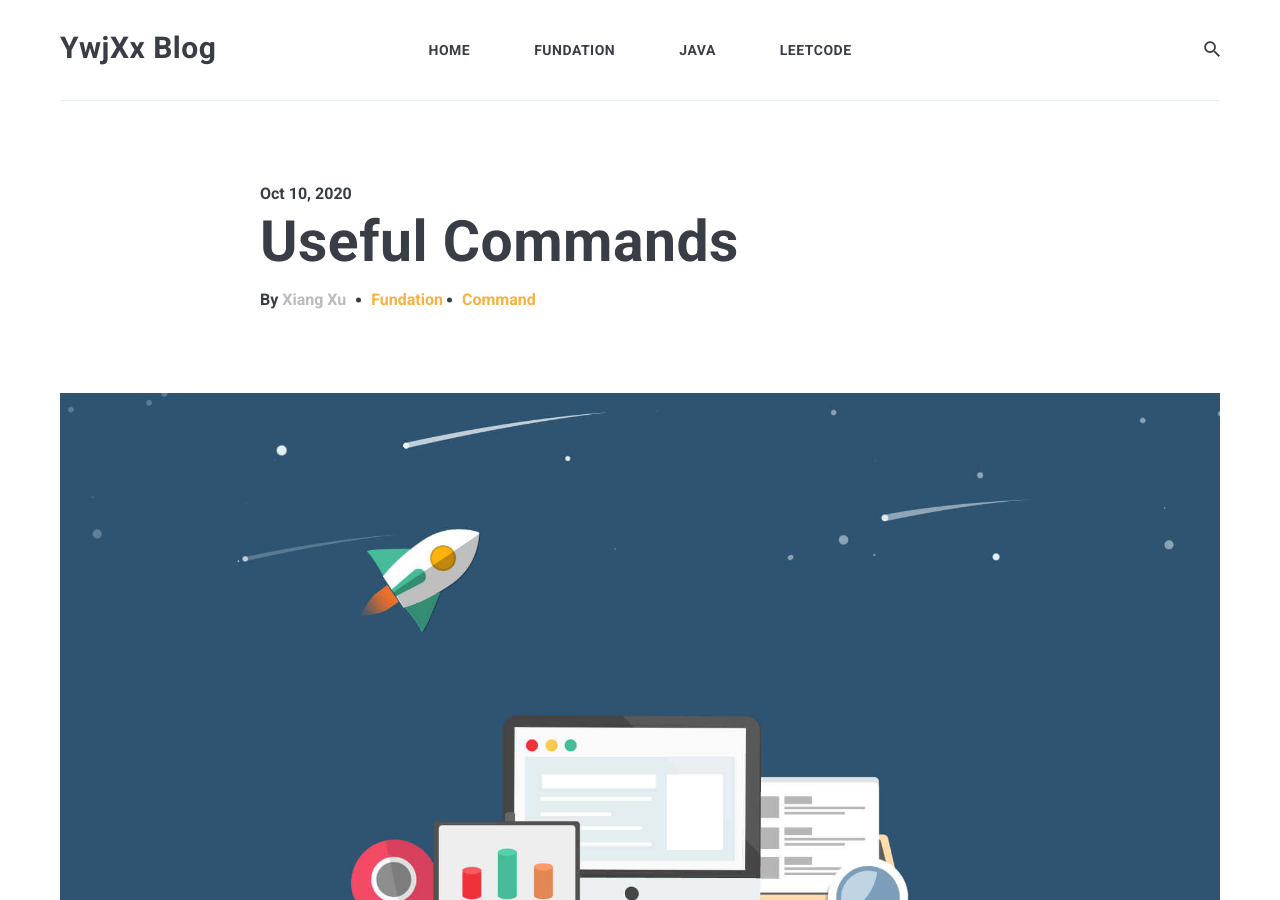
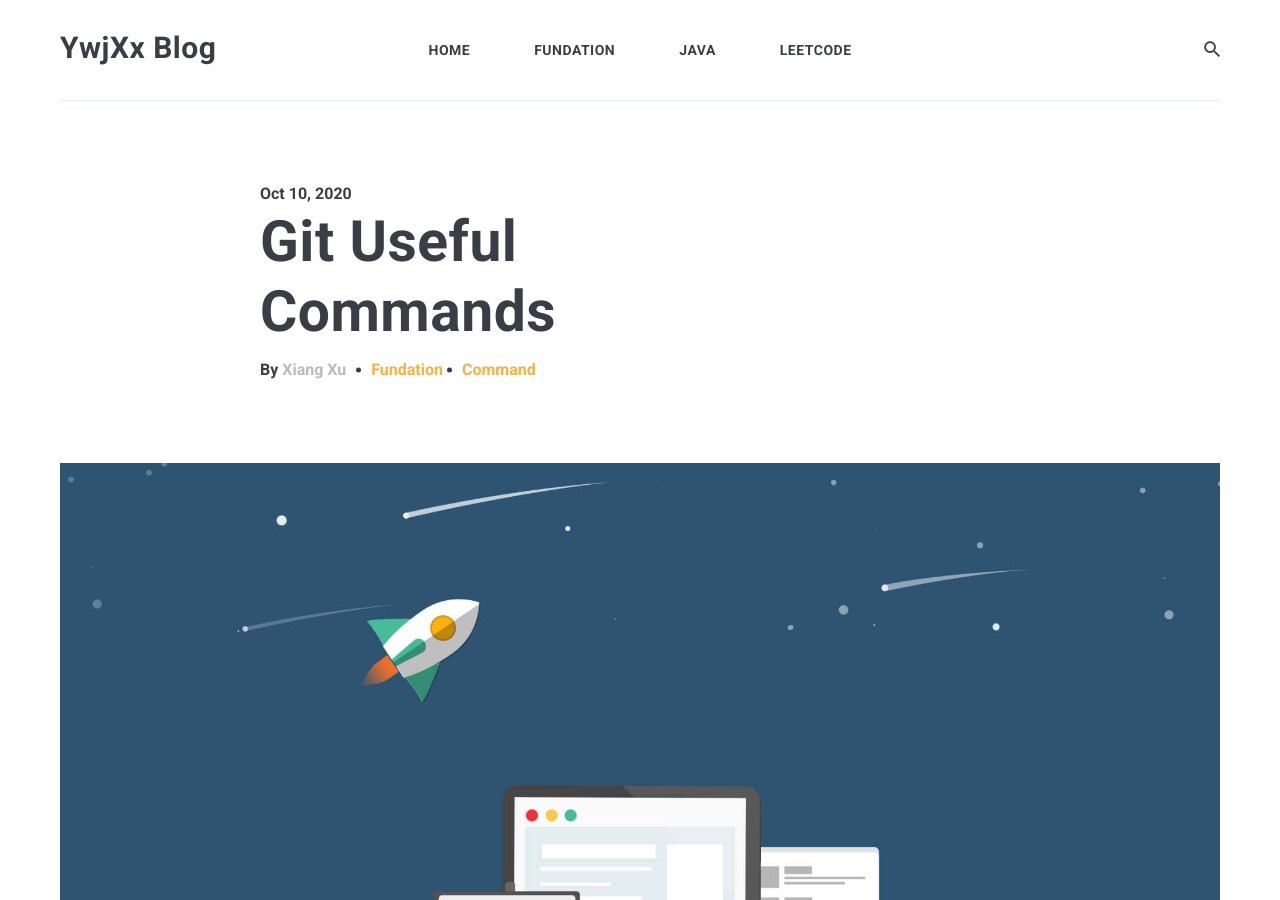
Before and after one commit to XiangXu/ywjxx, a Jekyll site: the page built from _posts/2020-10-10-Git-Commands.markdown, in a window 1280 px wide and 900 px high. Built offline with Jekyll 4.4.1, drawn with Linux system fonts in a browser that asks for light colours; nearby versions of some CDN libraries; comment, search, counter and statistics services are not loaded.

Commit message:
git command

````diff
--- a/_posts/2020-10-10-Git-Commands.markdown
+++ b/_posts/2020-10-10-Git-Commands.markdown
@@ -1,6 +1,6 @@
 ---
 layout: post
-title:  Useful Commands
+title:  Git Useful Commands
 date:   2020-10-10 10:18
 image:  oop.jpg
 tags:   [Fundation, Command]
@@ -13,10 +13,16 @@ tags:   [Fundation, Command]
 git checkout [filename]
 ```
 
+<!-- Line breaks -->
+<br />
+
 **How to revert command git commit -m 'message'**
 ```
 git reset --hard [commit] (origin)
 ```
+
+<!-- Line breaks -->
+<br />
 
 **How to revert git push**
 ```
@@ -24,17 +30,26 @@ git reset --hard [commit]
 git push -- force
 ```
 
+<!-- Line breaks -->
+<br />
+
 **When you want to fix an emergency bug but you alredy have your local code updated**
 ```
 git stash
 git pop
 ```
 
+<!-- Line breaks -->
+<br />
+
 **Create and checkout to a new branch**
 ```
 git checkout -b <branch-name>
 git push origin <branch-name>
 ```
+
+<!-- Line breaks -->
+<br />
 
 **How to rename a branch name**
 ```
@@ -46,6 +61,9 @@ git branch -m <new-branchname>
 git branch -d <local-branchname>
 git push origin --delete <local-branchname>
 ```
+
+<!-- Line breaks -->
+<br />
 
 **Checkout**
 e.g. checkout tag v1.0 code.
@@ -64,6 +82,9 @@ git push origin :v1.1.0
 git push origin v1.1.0
 ```
 
+<!-- Line breaks -->
+<br />
+
  Reference:
 
  https://www.jianshu.com/p/165d040b4a0d
````
